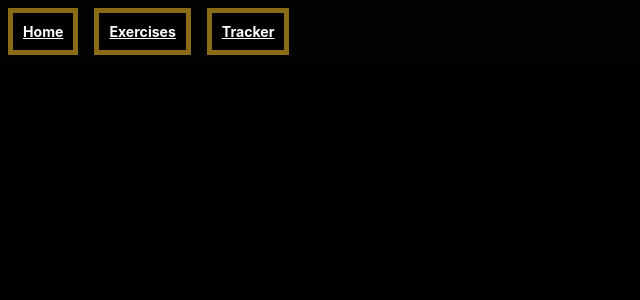
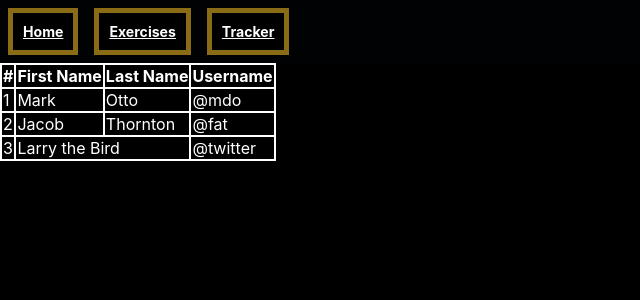
Before and after one commit to CodeWithLuwam/BeesKnees-FE, a React (Create React App) app: page /tracker in a window 1280 px wide. Shown: the top 300 px of the page, without its empty margins (0-640 px from the left). Built offline with nearby package versions, Linux system fonts and the light colour scheme.

Commit message:
moves axios call to App.js to access exercise data in exerciseList and tracker.

```diff
--- a/src/App.js
+++ b/src/App.js
@@ -1,6 +1,6 @@
-// import axios from "axios";
+import axios from "axios";
 import './App.css';
-// import { useState } from "react";
+import { useState , useEffect} from "react";
 import Exercise from "./components/Exercise";
 import NaviBar from "./components/NaviBar";
 import { BrowserRouter as Router, Routes, Route, Link, BrowserRouter } from "react-router-dom";
@@ -15,6 +15,30 @@
 const baseURL = "https://beesknees-4h5l.onrender.com/";
 
 const App = () => {
+  const [exercisesData, setExercisesData] = useState([])
+
+  const getAllExercises =() => {
+    axios
+    .get(`${baseURL}exercises/`)
+    .then((response) => {
+      // Code that executes with a successful response goes here
+      // console.log(response)
+      const newData=response.data.map((exercise)=>{
+        return {
+          id:exercise.id,
+          name:exercise.name,
+          description:exercise.description,
+          image: exercise.image
+        }
+      })
+      setExercisesData(newData)
+      // console.log(exercisesData)
+    })
+    .catch((error) => {
+      // Code that executes with an unsuccessful response goes here
+    });
+  }
+
   return (
     <StrictMode>
       {/* <BrowserRouter> */}
@@ -25,7 +49,7 @@
 
                 {/* <Route path="/" element={<NaviBar baseURL={baseURL}/>} /> */}
                 <Route path="/" element={<Home baseURL={baseURL}/>}  />
-                <Route path="exercises"element={<ExercisesList baseURL={baseURL}/>} />
+                <Route path="exercises"element={<ExercisesList exercisesData={exercisesData} getAllExercises={getAllExercises} />} />
                 <Route path="exercises/:id" element={<Exercise baseURL={baseURL}/>} />
                 <Route path="/tracker" element={<Tracker baseURL={baseURL}/>} />
             </Routes>
--- a/src/components/ExercisesList.js
+++ b/src/components/ExercisesList.js
@@ -1,37 +1,36 @@
-import axios from "axios";
 import { useState , useEffect} from "react";
 import "../style/ExercisesList.css"
 import { Link } from "react-router-dom";
 import NaviBar from "./NaviBar";
 
 
-const ExercisesList = ( {baseURL}) => {
+const ExercisesList = ( {exercisesData, getAllExercises}) => {
   // const location = useLocation();
   // console.log(location)
-  const [exercisesData, setExercisesData] = useState([])
+  // const [exercisesData, setExercisesData] = useState([])
 
 
-  const getAllExercises =() => {
-    axios
-    .get(`${baseURL}exercises/`)
-    .then((response) => {
-      // Code that executes with a successful response goes here
-      // console.log(response)
-      const newData=response.data.map((exercise)=>{
-        return {
-          id:exercise.id,
-          name:exercise.name,
-          description:exercise.description,
-          image: exercise.image
-        }
-      })
-      setExercisesData(newData)
-      // console.log(exercisesData)
-    })
-    .catch((error) => {
-      // Code that executes with an unsuccessful response goes here
-    });
-  }
+  // const getAllExercises =() => {
+  //   axios
+  //   .get(`${baseURL}exercises/`)
+  //   .then((response) => {
+  //     // Code that executes with a successful response goes here
+  //     // console.log(response)
+  //     const newData=response.data.map((exercise)=>{
+  //       return {
+  //         id:exercise.id,
+  //         name:exercise.name,
+  //         description:exercise.description,
+  //         image: exercise.image
+  //       }
+  //     })
+  //     setExercisesData(newData)
+  //     // console.log(exercisesData)
+  //   })
+  //   .catch((error) => {
+  //     // Code that executes with an unsuccessful response goes here
+  //   });
+  // }
 
   useEffect(()=>getAllExercises(),[])
   const displayExercises = () => {
--- a/src/components/Tracker.js
+++ b/src/components/Tracker.js
@@ -1,13 +1,45 @@
 import "../style/Tracker.css";
 import NaviBar from "./NaviBar";
-import { Table } from 'react-bootstrap';
+// import { Table } from 'react-bootstrap';
+import Table from 'react-bootstrap/Table';
+
 
 
 const Tracker = () => {
 
   return <>
+  <NaviBar/>
+    <Table id="traker-table" striped bordered hover variant="light">
+      <thead>
+        <tr>
+          <th>#</th>
+          <th>First Name</th>
+          <th>Last Name</th>
+          <th>Username</th>
+        </tr>
+      </thead>
+      <tbody>
+        <tr>
+          <td>1</td>
+          <td>Mark</td>
+          <td>Otto</td>
+          <td>@mdo</td>
+        </tr>
+        <tr>
+          <td>2</td>
+          <td>Jacob</td>
+          <td>Thornton</td>
+          <td>@fat</td>
+        </tr>
+        <tr>
+          <td>3</td>
+          <td colSpan={2}>Larry the Bird</td>
+          <td>@twitter</td>
+        </tr>
+      </tbody>
+    </Table>
 
-  <NaviBar/>
+
 
 
 </>;
--- a/src/style/Tracker.css
+++ b/src/style/Tracker.css
@@ -0,0 +1,4 @@
+#traker-table {
+    background-color: white;
+    color: white;
+}
```
